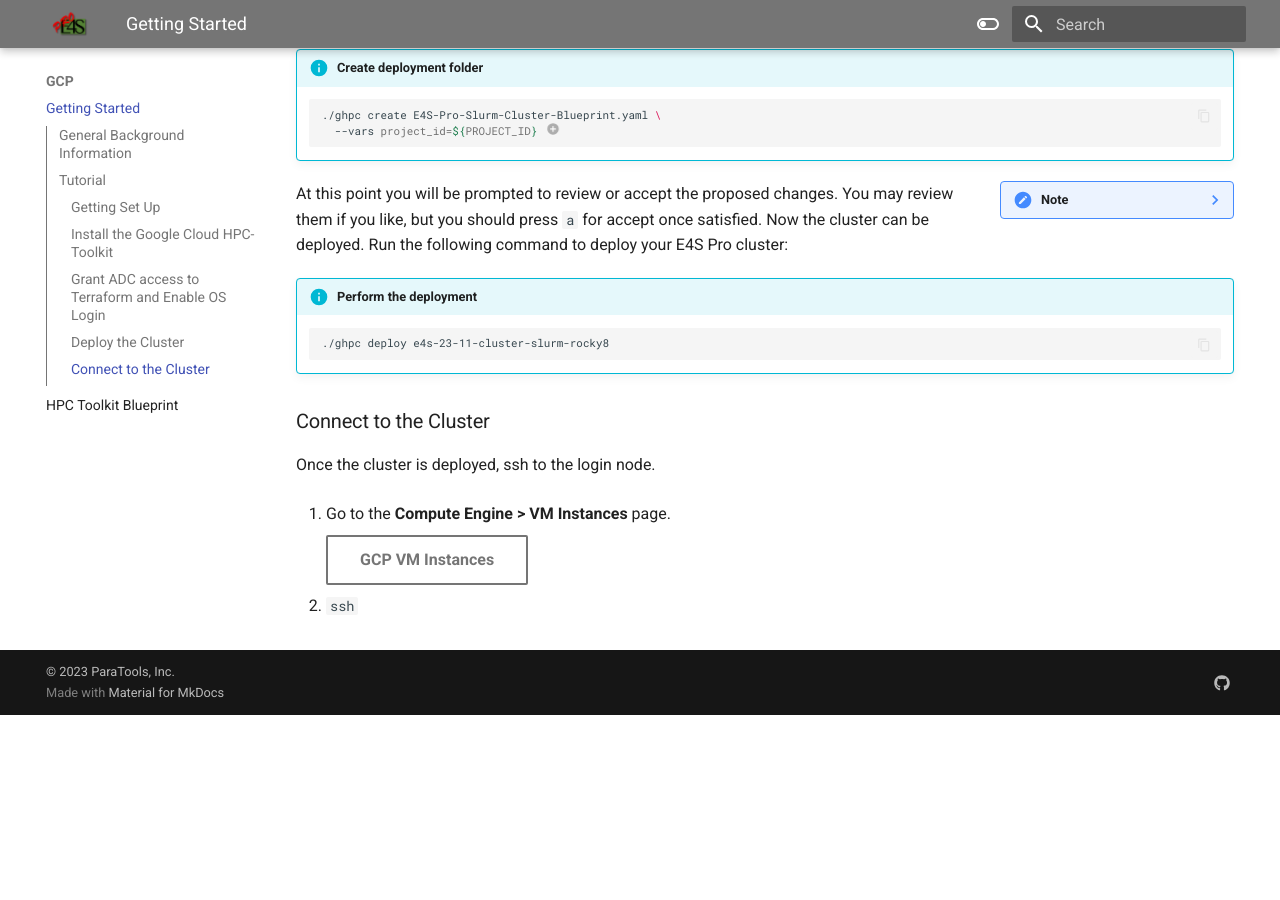
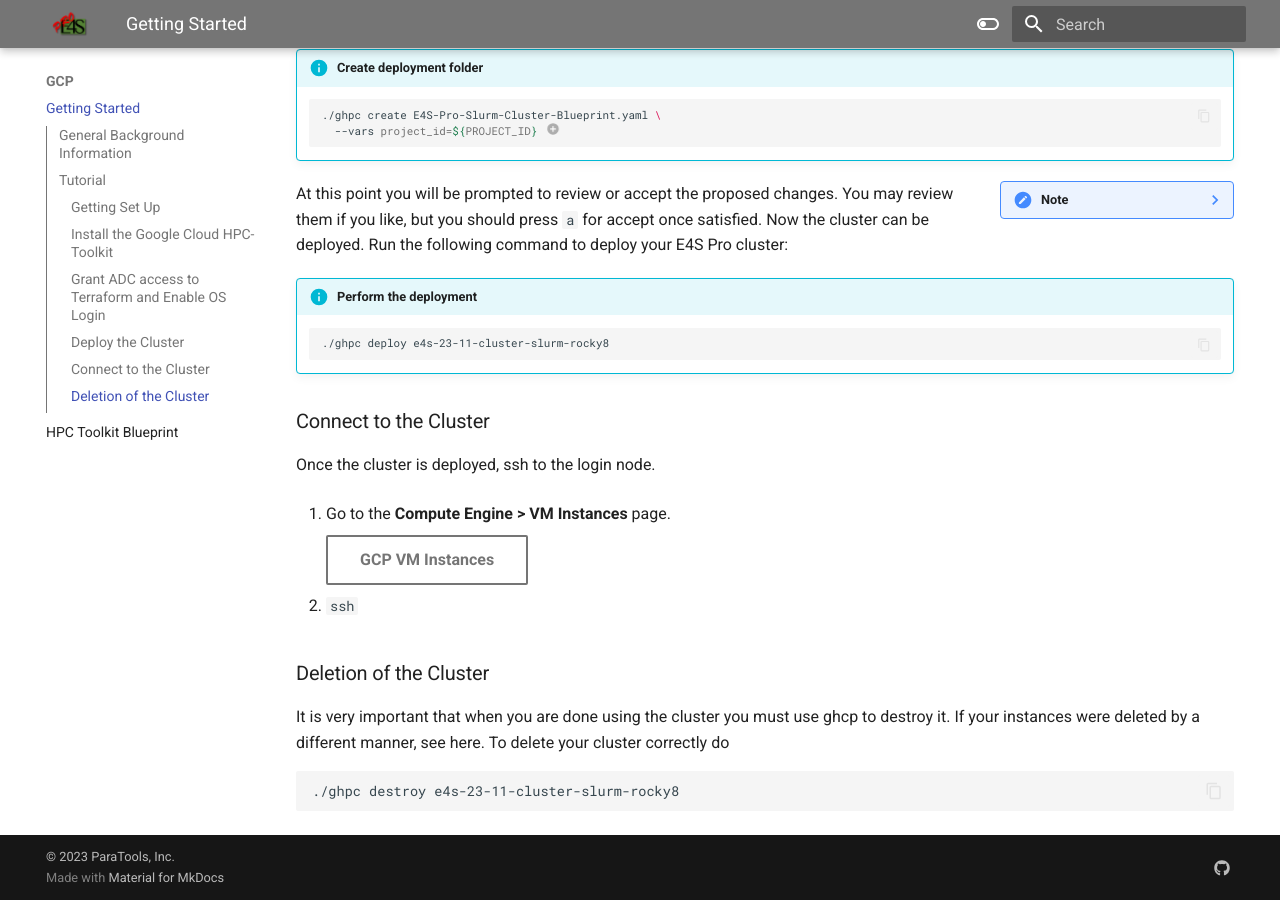
Before and after one commit to ParaToolsInc/ParaToolsPro, an MkDocs documentation site: the page built from docs/GCP/getting-started-GCP.md, in a window 1280 px wide and 900 px high, scrolled down 3799 px. Built offline with MkDocs 1.6.1 and Material for MkDocs 9.7.7, drawn with Linux system fonts in a browser that asks for light colours; before the commit the page ends 4514 px from its top, so only the background shows below that.

Commit message:
Update getting-started-GCP.md
Added a mention of how to properly delete a cluster.

````diff
--- a/docs/GCP/getting-started-GCP.md
+++ b/docs/GCP/getting-started-GCP.md
@@ -244,3 +244,10 @@
 2. `ssh`
 
 [blueprint]: ./blueprint.md/#e4s-pro-slurm-cluster-blueprint-example
+### Deletion of the Cluster
+
+It is very important that when you are done using the cluster you must use ghcp to destroy it. If your instances were deleted by a different manner, see here. To delete your cluster correctly do
+
+```
+./ghpc destroy e4s-23-11-cluster-slurm-rocky8
+```
````
